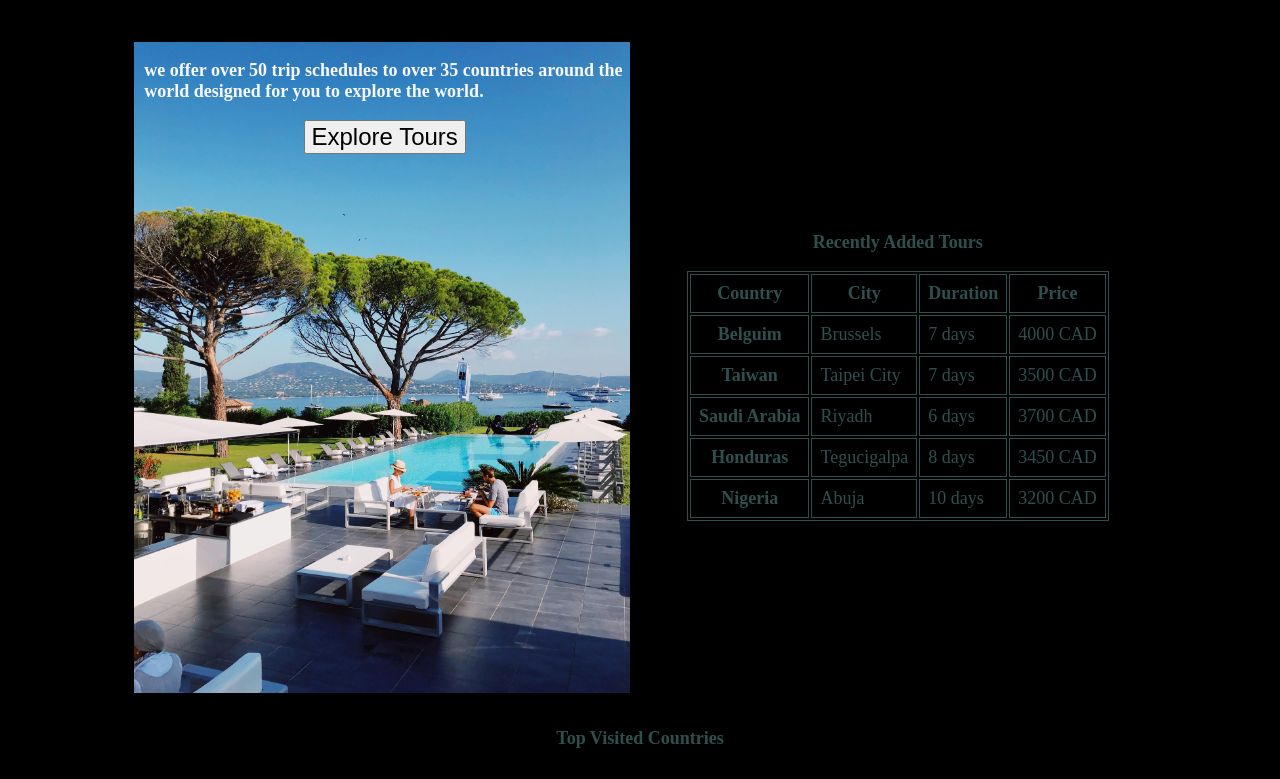
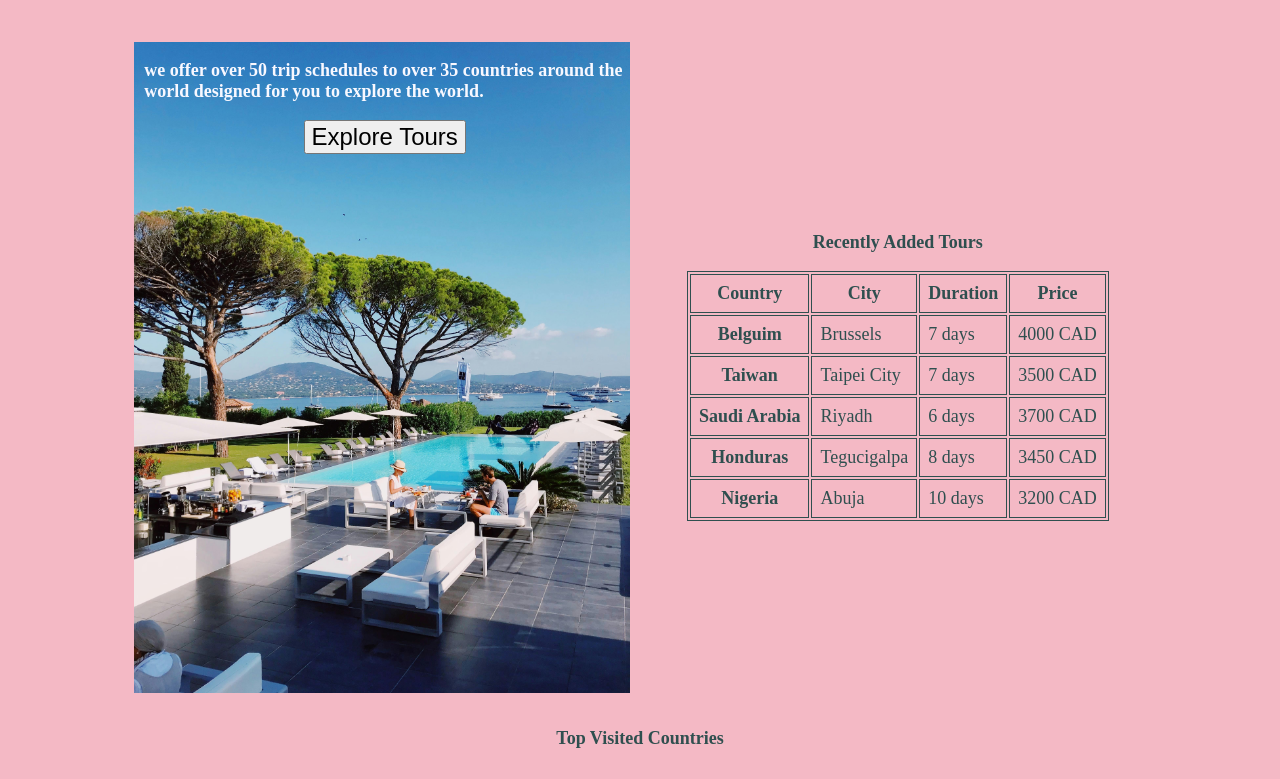
Before and after one commit to GeethaNarasimha2510/vacation_elasticbean_codepipeline, a plain HTML site: page index.html in a window 1280 px wide. Shown: the part 88-867 px from the top of the page. Drawn offline with Linux system fonts and the light colour scheme; a web font is replaced by a local one.

Commit message:
Update style.css
background body color change

```diff
--- a/resources/css/style.css
+++ b/resources/css/style.css
@@ -15,7 +15,7 @@ html{
 }
 
 body{
-    background-color:hsl(320, 0%, 0%);
+    background-color: hsl(348, 72%, 84%);
     color: darkslategray;
     margin-top: 6.5rem;
 }
```
